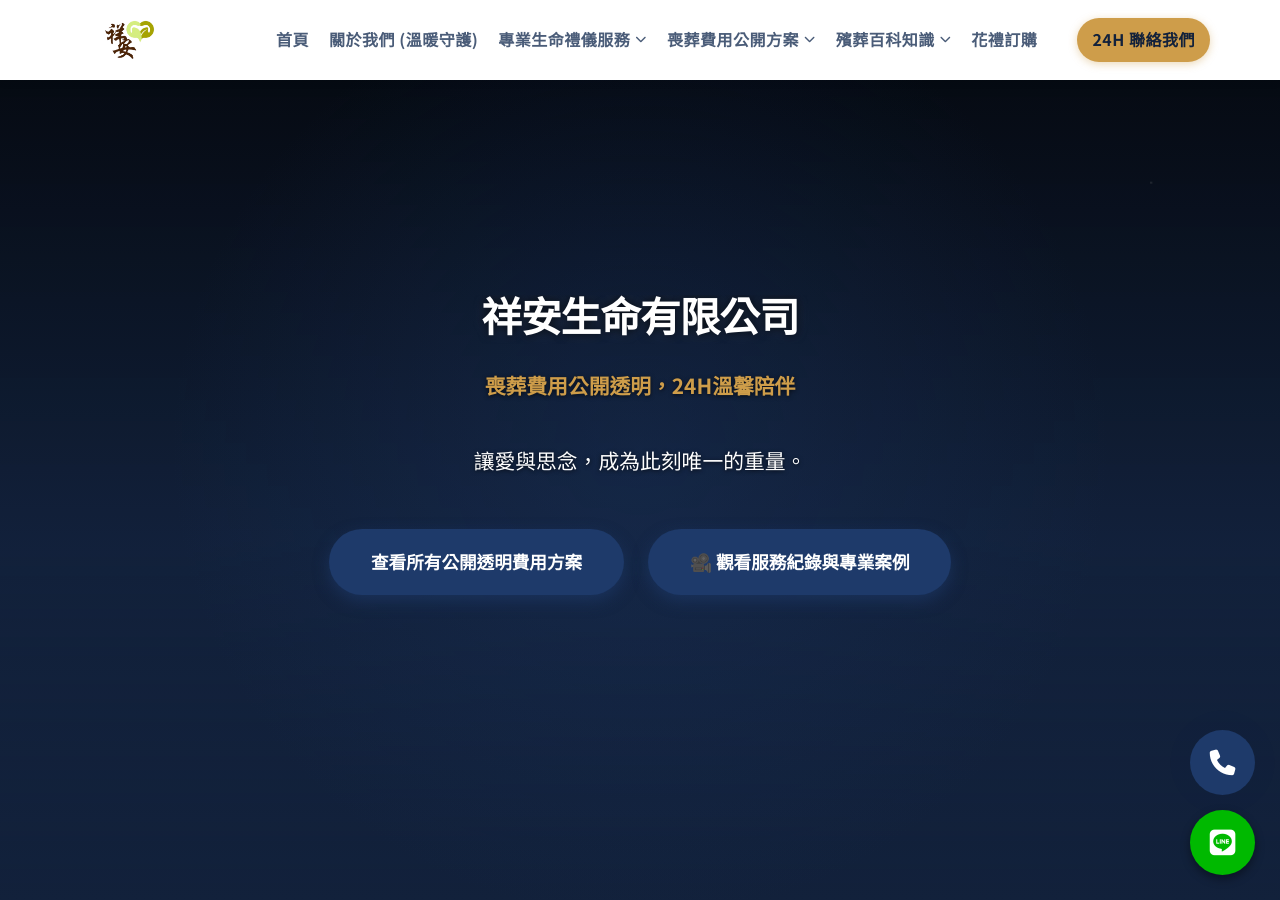
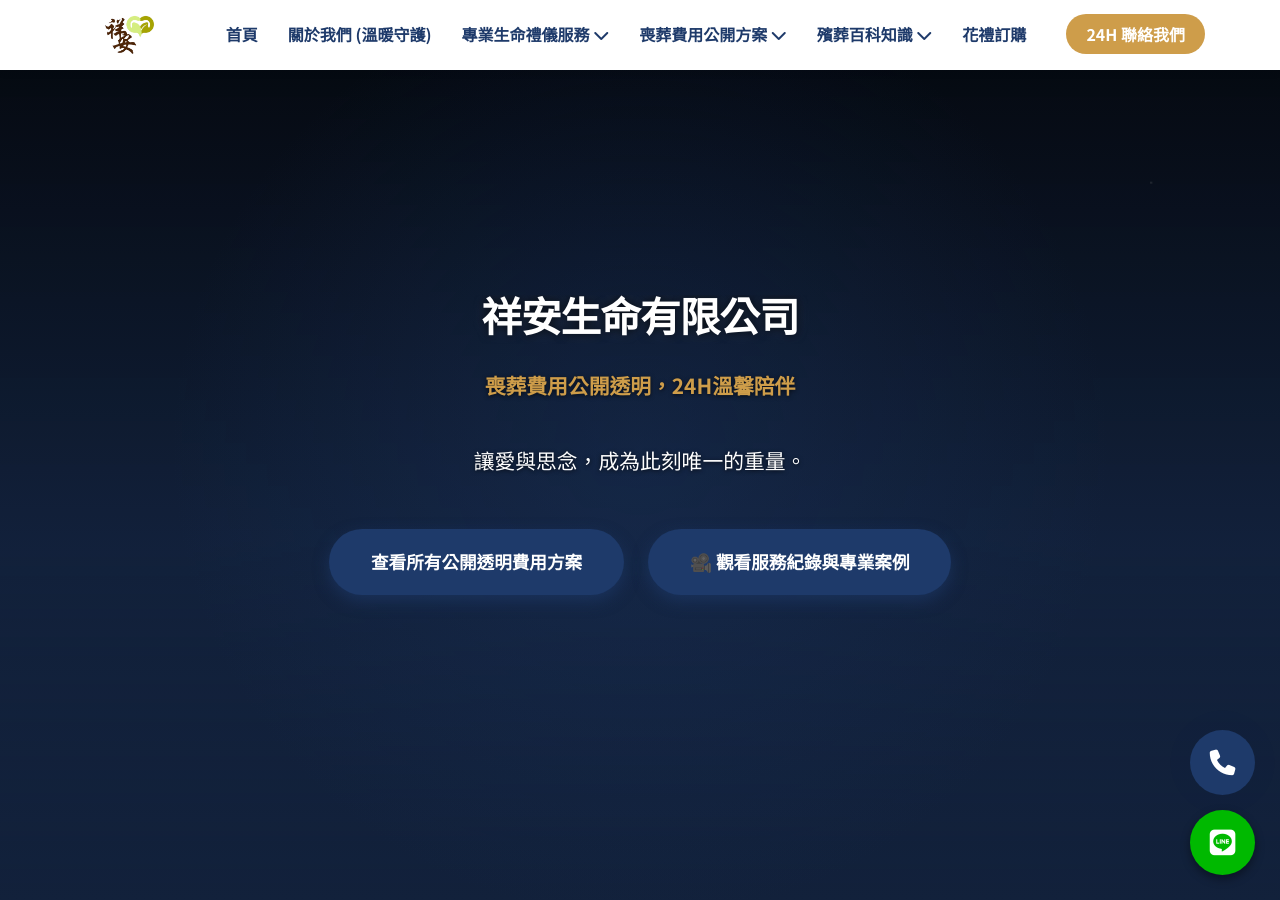
Before and after one commit to Shiangan/Shiangan, a Jekyll site: the page index.html, which Jekyll copies as it is, in a window 1280 px wide and 900 px high. Built offline with Jekyll 4.4.1, drawn with Linux system fonts in a browser that asks for light colours; some web fonts are replaced.

Commit message:
Update style.css

```diff
--- a/css/style.css
+++ b/css/style.css
@@ -300,6 +300,13 @@
 /* * 1. 導覽列與頁首 (Header & Nav)
  * ------------------------------------------- */
 
+/* ==================================================== */
+/* 1. 通用基礎樣式 (所有裝置) */
+/* ==================================================== */
+:root {
+    --header-height: 70px; /* 確保與您的變數一致 */
+}
+
 .main-header {
     background-color: var(--text-light);
     color: var(--text-dark);
@@ -314,32 +321,26 @@
     transform: translateZ(0);
 }
 
-
-/* 修正: Header 固定後，需要為主要內容增加 padding-top (這需要在一個通用容器或 main 標籤上實作，這裡僅定義 main 的基礎) */
-main {
-    padding-top: 0; /* 確保 main 自身沒有多餘 padding */
-}
-
-/* 確保錨點定位時不會被固定 Header 遮擋 */
-:target {
-    scroll-margin-top: var(--header-height);
-}
-
 .header-container {
     display: flex;
     align-items: center;
     justify-content: space-between;
     width: 100%;
     height: 100%;
+    max-width: 1200px;
+    margin: 0 auto;
+    padding: 0 20px;
+}
+
+/* 確保錨點定位時不會被固定 Header 遮擋 */
+:target {
+    scroll-margin-top: var(--header-height);
 }
 
 .main-header.scrolled {
     background-color: rgba(255, 255, 255, 0.95);
-    box-shadow: 0 4px 15px rgba(0, 0, 0, 0.15);
-    /* 確保 iOS 兼容性 */
     backdrop-filter: blur(5px);
     -webkit-backdrop-filter: blur(5px);
-    /* 優化：增加底邊，讓 Header 更有厚度感 */
     border-bottom: 1px solid var(--border-color);
 }
 
@@ -355,111 +356,7 @@
     object-fit: contain;
 }
 
-.main-nav ul {
-    list-style: none;
-    display: flex;
-    align-items: center;
-    font-weight: 400;
-}
-
-.main-nav li {
-    position: relative;
-    padding: 0 10px;
-    white-space: nowrap; /* 確保單行顯示，不換行 */
-}
-
-
-.main-nav a {
-    display: flex;
-    align-items: center;
-    padding: 8px 0;
-    color: var(--secondary-color);
-    font-weight: 500;
-    letter-spacing: 0.5px;
-    text-decoration: none; /* 確保連結無下劃線 */
-}
-
-
-/* 修正：使用 :focus-visible 提供更好的無障礙體驗 */
-.main-nav a:hover, .main-nav a:focus-visible, .main-nav a.active {
-    color: var(--primary-color);
-}
-
-.main-nav a .fas, .main-nav a .fa {
-    font-size: 0.7rem;
-    margin-left: 5px;
-    transition: transform var(--transition-speed);
-}
-
-/* 3. 通用佈局 */
-.main-content-area {
-    max-width: 1200px; /* 限制最大寬度 */
-    margin: 40px auto; /* 居中並提供上下間距 */
-    padding: 0 20px; /* 提供左右 20px 內邊距，防止內容貼邊 */
-}
-
-
-/* ==================================================== */
-/* 【桌面版】下拉選單質感優化 (僅應用於大於 900px 的螢幕) */
-/* ==================================================== */
-@media screen and (min-width: 901px) {
-    .submenu-container {
-        position: relative;
-    }
-
-    .submenu {
-        position: absolute;
-        top: 100%;
-        left: 0;
-        min-width: 240px;
-        background-color: var(--text-light);
-        box-shadow: 0 8px 20px rgba(0, 0, 0, 0.2);
-        border-top: 5px solid var(--accent-color);
-        padding: 10px 0;
-        z-index: 10;
-
-        /* 關鍵：桌面預設隱藏屬性 (使用 opacity/visibility/transform 過渡) */
-        transform: translateY(10px);
-        opacity: 0;
-        visibility: hidden;
-        /* max-height 僅用於行動版，在此處移除 */
-        pointer-events: none;
-
-        transition: opacity var(--transition-speed) ease,
-                    transform var(--transition-speed) ease,
-                    /* 延遲隱藏 */
-                    visibility var(--transition-speed) linear var(--transition-speed);
-        border-radius: 0 0 8px 8px;
-        overflow: hidden;
-    }
-
-    /* 確保鍵盤無障礙與滑鼠操作：Dropdown 內任何元素獲取焦點時或滑鼠懸停時顯示 */
-    .dropdown:hover > .submenu-container > .submenu,
-    .dropdown:focus-within > .submenu-container > .submenu {
-        opacity: 1;
-        visibility: visible;
-        transform: translateY(0);
-        pointer-events: auto;
-        transition-delay: 0s; /* 顯示時無延遲 */
-    }
-
-    /* 箭頭旋轉動畫 */
-    .dropdown:hover > a .fas,
-    .dropdown:focus-within > a .fas {
-        transform: rotate(180deg);
-        transition: transform var(--transition-speed) ease;
-    }
-
-    /* 確保聯繫導覽按鈕在桌面版正常顯示 */
-    .contact-nav {
-        display: block;
-    }
-}
-
-
-/* ==================================================== */
-/* 子選單通用樣式 (跨 RWD 使用) */
-/* ==================================================== */
+/* 子選單通用列表樣式 */
 .submenu {
     list-style: none;
     margin: 0;
@@ -468,140 +365,160 @@
     flex-direction: column;
 }
 
-.submenu li {
-    padding: 0;
-    width: 100%;
-    list-style: none;
-}
-
 .submenu a {
     padding: 10px 20px;
-    white-space: nowrap;
-    font-size: 0.95rem;
     display: block;
     color: var(--text-dark);
     text-decoration: none;
-    transition: background-color var(--transition-fast), color var(--transition-fast);
-}
-
-@media (max-width: 900px) {
-    /* 行動模式下增加縮進 */
-    .submenu a {
-        padding: 10px 30px;
-    }
-}
-
-
-.submenu a:hover, .submenu a:focus-visible {
-    background-color: var(--primary-color);
-    color: var(--text-light);
-    outline: none;
+    font-size: 0.95rem;
 }
 
 .submenu-title {
     font-weight: 700;
     color: var(--accent-color);
-    padding: 8px 20px 4px;
+    padding: 8px 20px;
     font-size: 0.85rem;
-    cursor: default;
-    opacity: 1;
-    background-color: rgba(30, 58, 106, 0.1);
-    list-style: none;
-}
-
-@media (max-width: 900px) {
-    .submenu-title {
-        padding: 8px 30px 4px;
-    }
+    background-color: rgba(30, 58, 106, 0.05);
 }
 
 .submenu-separator {
     height: 1px;
     background-color: var(--border-color);
     margin: 5px 20px;
-    list-style: none;
-}
-
-@media (max-width: 900px) {
-    .submenu-separator {
-        margin: 5px 30px;
-    }
-}
-
+}
 
 /* ==================================================== */
-/* 聯繫導覽按鈕 (桌面專用) 與選單開關 (行動版專用) */
+/* 2. 【桌面版樣式】 (min-width: 901px) */
 /* ==================================================== */
-
 @media screen and (min-width: 901px) {
-    /* 聯繫導覽按鈕 (桌面專用) */
+    .menu-toggle {
+        display: none; /* 桌面版隱藏按鈕 */
+    }
+
+    .main-nav {
+        display: block !important;
+    }
+
+    .main-nav ul {
+        list-style: none;
+        display: flex;
+        align-items: center;
+    }
+
+    .main-nav li {
+        position: relative;
+        padding: 0 15px;
+    }
+
+    /* 桌面版下拉選單隱藏與顯示 */
+    .submenu {
+        position: absolute;
+        top: 100%;
+        left: 0;
+        min-width: 240px;
+        background-color: #ffffff;
+        box-shadow: 0 8px 20px rgba(0, 0, 0, 0.15);
+        border-top: 4px solid var(--accent-color);
+        opacity: 0;
+        visibility: hidden;
+        transform: translateY(10px);
+        transition: all 0.3s ease;
+        z-index: 10;
+        border-radius: 0 0 8px 8px;
+    }
+
+    .dropdown:hover .submenu {
+        opacity: 1;
+        visibility: visible;
+        transform: translateY(0);
+    }
+
+    /* 聯繫按鈕桌面樣式 */
     .contact-nav a {
         background-color: var(--accent-color);
-        color: var(--primary-dark);
-        padding: 8px 15px;
+        color: white;
+        padding: 8px 20px;
         border-radius: 50px;
-        font-weight: 700;
-        margin-left: 20px;
-        display: inline-flex;
+        font-weight: bold;
+        margin-left: 10px;
+    }
+}
+
+/* ==================================================== */
+/* 3. 【手機版樣式】 (max-width: 900px)核心修正 */
+/* ==================================================== */
+@media screen and (max-width: 900px) {
+    .main-header {
+        overflow: visible !important; /* 重要：允許選單下拉 */
+    }
+
+    /* 手機版導覽列基礎狀態 */
+    .main-nav {
+        display: none; /* 初始隱藏 */
+        position: absolute;
+        top: var(--header-height);
+        left: 0;
+        width: 100%;
+        background-color: #ffffff;
+        box-shadow: 0 5px 15px rgba(0,0,0,0.1);
+        z-index: 999;
+        max-height: calc(100vh - var(--header-height));
+        overflow-y: auto;
+    }
+
+    /* JS 觸發顯示時 */
+    .main-nav.show,
+    .main-nav.active {
+        display: block !important;
+        animation: slideDown 0.3s ease-out forwards;
+    }
+
+    .main-nav ul {
+        flex-direction: column;
+        padding: 0;
+    }
+
+    .main-nav li {
+        width: 100%;
+        padding: 0;
+    }
+
+    .main-nav a {
+        padding: 15px 20px;
+        border-bottom: 1px solid #f0f0f0;
+        width: 100%;
+        display: flex;
+        justify-content: space-between;
+    }
+
+    /* 手機版子選單：直接展開 */
+    .dropdown .submenu-container {
+        display: block;
+        background-color: #f9f9f9;
+    }
+
+    .submenu a {
+        padding-left: 40px; /* 層級縮排 */
+    }
+
+    /* 行動版按鈕樣式 */
+    .menu-toggle {
+        display: flex;
         align-items: center;
-        box-shadow: 0 2px 8px rgba(206, 157, 74, 0.4);
-        flex-shrink: 0;
-        text-decoration: none;
-        transition: background-color var(--transition-fast), color var(--transition-fast), box-shadow var(--transition-fast);
-    }
-
-    .contact-nav a:hover, .contact-nav a:focus-visible {
-        background-color: var(--primary-dark);
-        color: var(--accent-color);
-        box-shadow: 0 4px 12px rgba(206, 157, 74, 0.8);
-        outline: 2px solid var(--accent-color);
-        outline-offset: 2px;
-    }
-
-    /* 在桌面版隱藏 menu-toggle */
-    .menu-toggle {
-        display: none;
-    }
-}
-
-
-@media screen and (max-width: 900px) {
-    /* 🏆 修正：這裡是大括號開始，包住所有 <=900px 的樣式 */
-
-    /* 在行動版隱藏聯繫導覽按鈕 */
-    .contact-nav {
-        display: none;
-    }
-
-    /* 行動版選單開關 */
-    .menu-toggle {
-        display: block; /* 在行動版顯示 menu-toggle */
-        background: none;
-        border: none;
-        font-size: 1rem;
-        cursor: pointer;
+        gap: 5px;
+        background: white;
+        border: 1px solid var(--primary-color);
+        padding: 5px 12px;
+        border-radius: 4px;
         color: var(--primary-color);
-        padding: 5px 10px;
-        font-weight: 700;
-        border: 1px solid var(--primary-color);
-        border-radius: 4px;
-        transition: background-color var(--transition-speed);
-        z-index: 1001;
-        will-change: background-color, transform;
-    }
-
-    .menu-toggle:hover, .menu-toggle:focus-visible {
-        background-color: rgba(26, 55, 90, 0.1);
-        outline: 2px solid var(--accent-color);
-        outline-offset: 2px;
-    }
-
-    .menu-toggle i {
-        transition: transform var(--transition-speed) ease-in-out;
-        font-size: 1.2rem;
-        vertical-align: middle;
-    }
-} /* 🏆 修正：在這裡閉合 media query */
+        font-weight: bold;
+    }
+
+    @keyframes slideDown {
+        from { opacity: 0; transform: translateY(-10px); }
+        to { opacity: 1; transform: translateY(0); }
+    }
+}
 
 
 /* -------------------------------------------
```
